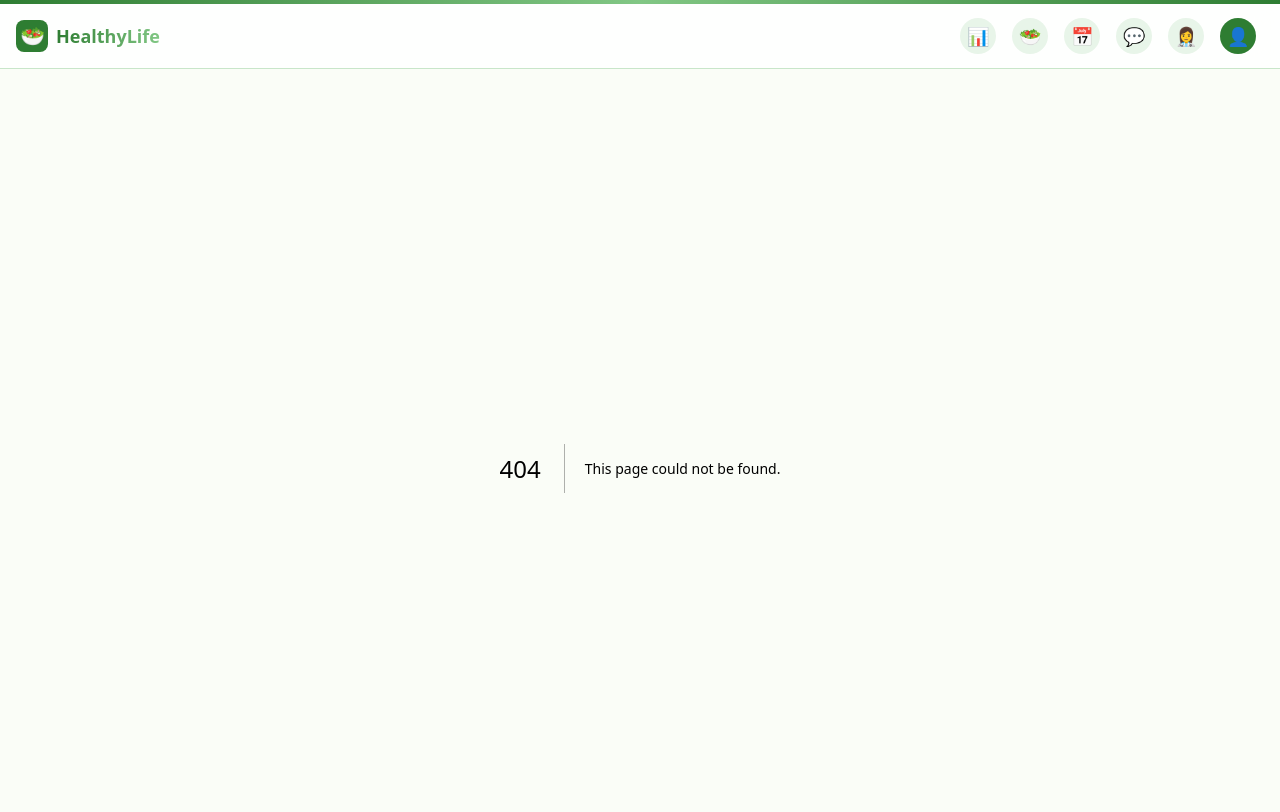
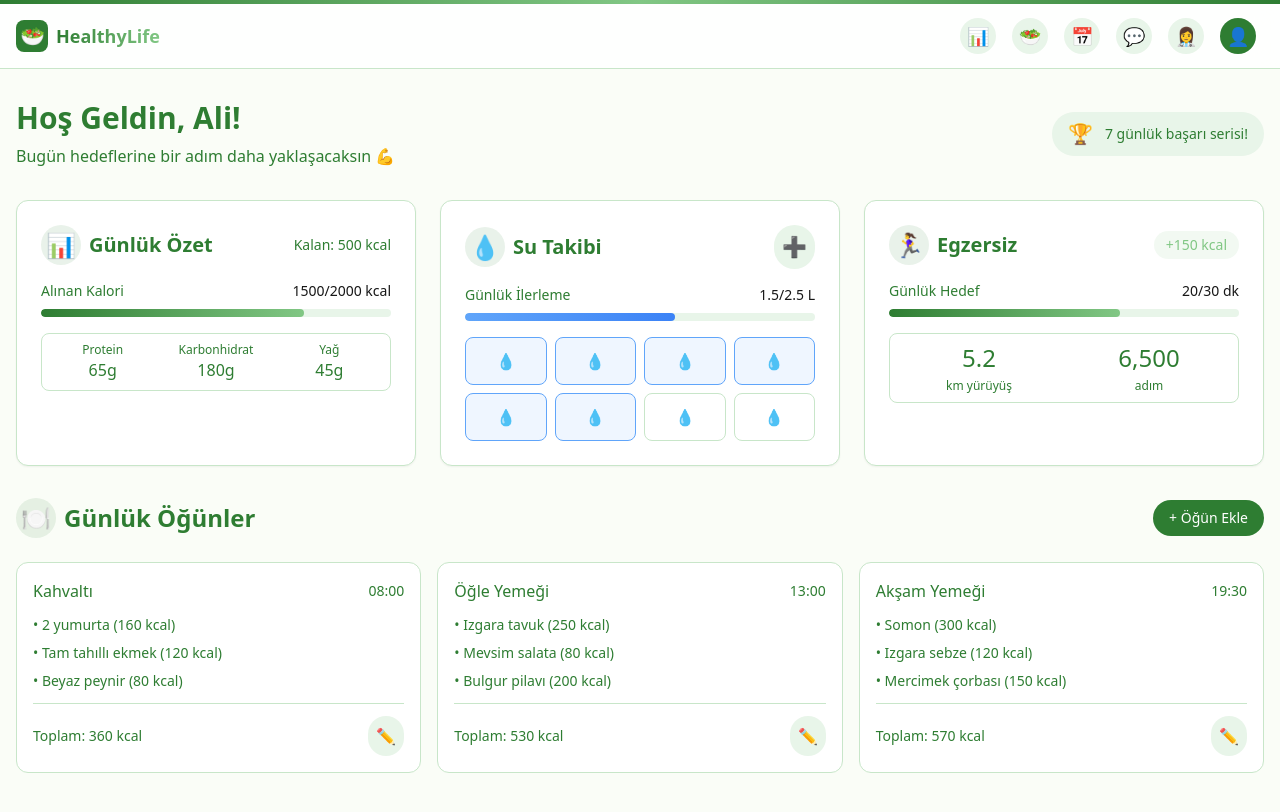
Before and after one commit to phun333/yz-ideathon-website, a Next.js app: page /dashboard in a window 1280 px wide. Before the commit this address had no page. Shown: the top 812 px of the page. Built offline with nearby package versions, Linux system fonts and the light colour scheme.

Commit message:
Add dashboard page with daily nutrition, water, exercise, and meal tracking UI

```diff
--- /dev/null
+++ b/src/app/dashboard/page.tsx
@@ -0,0 +1,183 @@
+export default function DashboardPage() {
+  return (
+    <div className="container py-8">
+      {/* Üst Başlık ve Motivasyon */}
+      <div className="mb-8 flex items-center justify-between">
+        <div>
+          <h1 className="text-3xl font-bold text-primary">Hoş Geldin, Ali!</h1>
+          <p className="mt-2 text-muted-foreground">Bugün hedeflerine bir adım daha yaklaşacaksın 💪</p>
+        </div>
+        <div className="flex items-center gap-3 rounded-full bg-muted px-4 py-2 text-sm text-primary">
+          <span className="text-xl">🏆</span>
+          <span>7 günlük başarı serisi!</span>
+        </div>
+      </div>
+
+      <div className="grid gap-6 sm:grid-cols-2 lg:grid-cols-3">
+        {/* Günlük Özet Kartı */}
+        <div className="rounded-xl border border-border bg-card p-6 shadow-sm transition-colors hover:bg-muted/50">
+          <div className="mb-4 flex items-center justify-between">
+            <div className="flex items-center gap-2">
+              <span className="flex h-10 w-10 items-center justify-center rounded-full bg-primary/10 text-2xl text-primary">📊</span>
+              <h2 className="text-xl font-semibold text-primary">Günlük Özet</h2>
+            </div>
+            <span className="text-sm text-muted-foreground">Kalan: 500 kcal</span>
+          </div>
+          <div className="space-y-4">
+            <div>
+              <div className="mb-2 flex items-center justify-between text-sm">
+                <span className="text-muted-foreground">Alınan Kalori</span>
+                <span className="font-medium">1500/2000 kcal</span>
+              </div>
+              <div className="h-2 overflow-hidden rounded-full bg-muted">
+                <div className="h-full w-[75%] rounded-full bg-gradient-to-r from-primary to-accent" />
+              </div>
+            </div>
+            <div className="grid grid-cols-3 gap-2 rounded-lg border border-border p-2">
+              <div className="text-center">
+                <p className="text-xs text-muted-foreground">Protein</p>
+                <p className="font-medium text-primary">65g</p>
+              </div>
+              <div className="text-center">
+                <p className="text-xs text-muted-foreground">Karbonhidrat</p>
+                <p className="font-medium text-primary">180g</p>
+              </div>
+              <div className="text-center">
+                <p className="text-xs text-muted-foreground">Yağ</p>
+                <p className="font-medium text-primary">45g</p>
+              </div>
+            </div>
+          </div>
+        </div>
+
+        {/* Su Takibi Kartı */}
+        <div className="rounded-xl border border-border bg-card p-6 shadow-sm transition-colors hover:bg-muted/50">
+          <div className="mb-4 flex items-center justify-between">
+            <div className="flex items-center gap-2">
+              <span className="flex h-10 w-10 items-center justify-center rounded-full bg-primary/10 text-2xl text-primary">💧</span>
+              <h2 className="text-xl font-semibold text-primary">Su Takibi</h2>
+            </div>
+            <button className="rounded-full bg-muted p-2 text-xl text-primary hover:bg-muted/80">➕</button>
+          </div>
+          <div className="space-y-4">
+            <div>
+              <div className="mb-2 flex items-center justify-between text-sm">
+                <span className="text-muted-foreground">Günlük İlerleme</span>
+                <span className="font-medium">1.5/2.5 L</span>
+              </div>
+              <div className="h-2 overflow-hidden rounded-full bg-muted">
+                <div className="h-full w-[60%] rounded-full bg-gradient-to-r from-[#60A5FA] to-[#3B82F6]" />
+              </div>
+            </div>
+            <div className="grid grid-cols-4 gap-2">
+              {Array.from({ length: 8 }).map((_, i) => (
+                <div
+                  key={i}
+                  className={`flex h-12 items-center justify-center rounded-lg border ${
+                    i < 6 ? 'border-[#60A5FA] bg-[#60A5FA]/10' : 'border-border'
+                  }`}
+                >
+                  💧
+                </div>
+              ))}
+            </div>
+          </div>
+        </div>
+
+        {/* Egzersiz Takibi Kartı */}
+        <div className="rounded-xl border border-border bg-card p-6 shadow-sm transition-colors hover:bg-muted/50">
+          <div className="mb-4 flex items-center justify-between">
+            <div className="flex items-center gap-2">
+              <span className="flex h-10 w-10 items-center justify-center rounded-full bg-primary/10 text-2xl text-primary">🏃‍♀️</span>
+              <h2 className="text-xl font-semibold text-primary">Egzersiz</h2>
+            </div>
+            <span className="rounded-full bg-accent/10 px-3 py-1 text-sm font-medium text-accent">+150 kcal</span>
+          </div>
+          <div className="space-y-4">
+            <div>
+              <div className="mb-2 flex items-center justify-between text-sm">
+                <span className="text-muted-foreground">Günlük Hedef</span>
+                <span className="font-medium">20/30 dk</span>
+              </div>
+              <div className="h-2 overflow-hidden rounded-full bg-muted">
+                <div className="h-full w-[66%] rounded-full bg-gradient-to-r from-primary to-accent" />
+              </div>
+            </div>
+            <div className="grid grid-cols-2 gap-2 rounded-lg border border-border p-2">
+              <div className="space-y-1 text-center">
+                <p className="text-2xl font-medium text-primary">5.2</p>
+                <p className="text-xs text-muted-foreground">km yürüyüş</p>
+              </div>
+              <div className="space-y-1 text-center">
+                <p className="text-2xl font-medium text-primary">6,500</p>
+                <p className="text-xs text-muted-foreground">adım</p>
+              </div>
+            </div>
+          </div>
+        </div>
+      </div>
+
+      {/* Günlük Öğünler */}
+      <div className="mt-8">
+        <div className="mb-6 flex items-center justify-between">
+          <div className="flex items-center gap-2">
+            <span className="flex h-10 w-10 items-center justify-center rounded-full bg-primary/10 text-2xl text-primary">🍽️</span>
+            <h2 className="text-2xl font-semibold text-primary">Günlük Öğünler</h2>
+          </div>
+          <button className="rounded-full bg-primary px-4 py-2 text-sm font-medium text-white hover:bg-primary/90">
+            + Öğün Ekle
+          </button>
+        </div>
+        <div className="grid gap-4 md:grid-cols-2 lg:grid-cols-3">
+          <div className="rounded-xl border border-border bg-card p-4 transition-colors hover:bg-muted/50">
+            <div className="mb-3 flex items-center justify-between">
+              <h3 className="font-medium text-primary">Kahvaltı</h3>
+              <span className="text-sm text-muted-foreground">08:00</span>
+            </div>
+            <div className="space-y-2">
+              <p className="text-sm text-muted-foreground">• 2 yumurta (160 kcal)</p>
+              <p className="text-sm text-muted-foreground">• Tam tahıllı ekmek (120 kcal)</p>
+              <p className="text-sm text-muted-foreground">• Beyaz peynir (80 kcal)</p>
+            </div>
+            <div className="mt-3 flex items-center justify-between border-t border-border pt-3">
+              <span className="text-sm font-medium text-primary">Toplam: 360 kcal</span>
+              <button className="rounded-full bg-muted p-2 text-primary hover:bg-muted/80">✏️</button>
+            </div>
+          </div>
+
+          <div className="rounded-xl border border-border bg-card p-4 transition-colors hover:bg-muted/50">
+            <div className="mb-3 flex items-center justify-between">
+              <h3 className="font-medium text-primary">Öğle Yemeği</h3>
+              <span className="text-sm text-muted-foreground">13:00</span>
+            </div>
+            <div className="space-y-2">
+              <p className="text-sm text-muted-foreground">• Izgara tavuk (250 kcal)</p>
+              <p className="text-sm text-muted-foreground">• Mevsim salata (80 kcal)</p>
+              <p className="text-sm text-muted-foreground">• Bulgur pilavı (200 kcal)</p>
+            </div>
+            <div className="mt-3 flex items-center justify-between border-t border-border pt-3">
+              <span className="text-sm font-medium text-primary">Toplam: 530 kcal</span>
+              <button className="rounded-full bg-muted p-2 text-primary hover:bg-muted/80">✏️</button>
+            </div>
+          </div>
+
+          <div className="rounded-xl border border-border bg-card p-4 transition-colors hover:bg-muted/50">
+            <div className="mb-3 flex items-center justify-between">
+              <h3 className="font-medium text-primary">Akşam Yemeği</h3>
+              <span className="text-sm text-muted-foreground">19:30</span>
+            </div>
+            <div className="space-y-2">
+              <p className="text-sm text-muted-foreground">• Somon (300 kcal)</p>
+              <p className="text-sm text-muted-foreground">• Izgara sebze (120 kcal)</p>
+              <p className="text-sm text-muted-foreground">• Mercimek çorbası (150 kcal)</p>
+            </div>
+            <div className="mt-3 flex items-center justify-between border-t border-border pt-3">
+              <span className="text-sm font-medium text-primary">Toplam: 570 kcal</span>
+              <button className="rounded-full bg-muted p-2 text-primary hover:bg-muted/80">✏️</button>
+            </div>
+          </div>
+        </div>
+      </div>
+    </div>
+  );
+}
```
